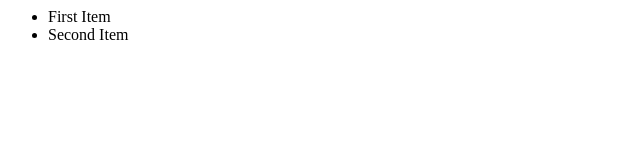
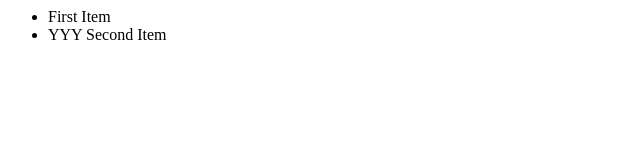
Before and after one commit to lsams31766/newGitTest, a plain HTML site: page index.html in a window 1280 px wide. Shown: the full height of the page, 0-640 px from the left. Drawn offline with Linux system fonts and the light colour scheme.

Commit message:
changes 2

```diff
--- a/index.html
+++ b/index.html
@@ -2,7 +2,7 @@
 <body>
 	<ul>
 		<li>First Item</li>
-		<li>Second Item</li>
+		<li>YYY Second Item</li>
 
 	</ul>
 </body>
```
